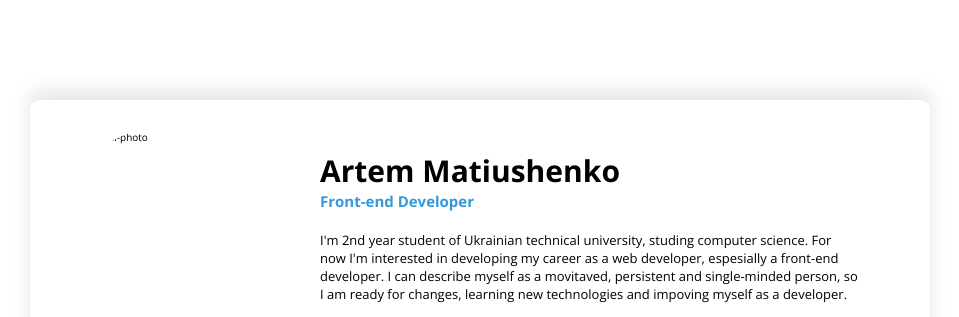
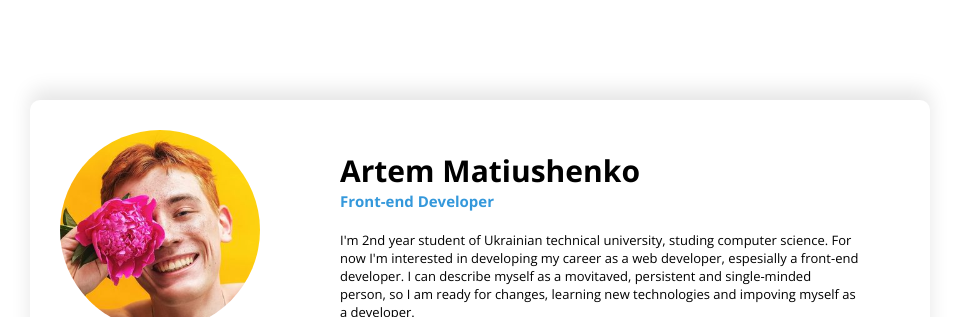
Before and after one commit to artemmatiushenko1/CV, a plain HTML site: page index.html in a window 1280 px wide. Shown: the top 317 px of the page, without its empty margins (160-1119 px from the left). Drawn offline with nearby package versions, Linux system fonts and the light colour scheme; the site is published under a folder, as on GitHub Pages, so addresses that start at the root find nothing.

Commit message:
Chaged profile pic src

```diff
--- a/index.html
+++ b/index.html
@@ -24,7 +24,7 @@
     <div class="floating-circle floating-circle--pink"></div>
     <main class="resume">
       <img
-        src="/assets/personal-photo.jpg"
+        src="./assets/personal-photo.jpg"
         alt="personal-photo"
         class="resume__photo"
       />
```
